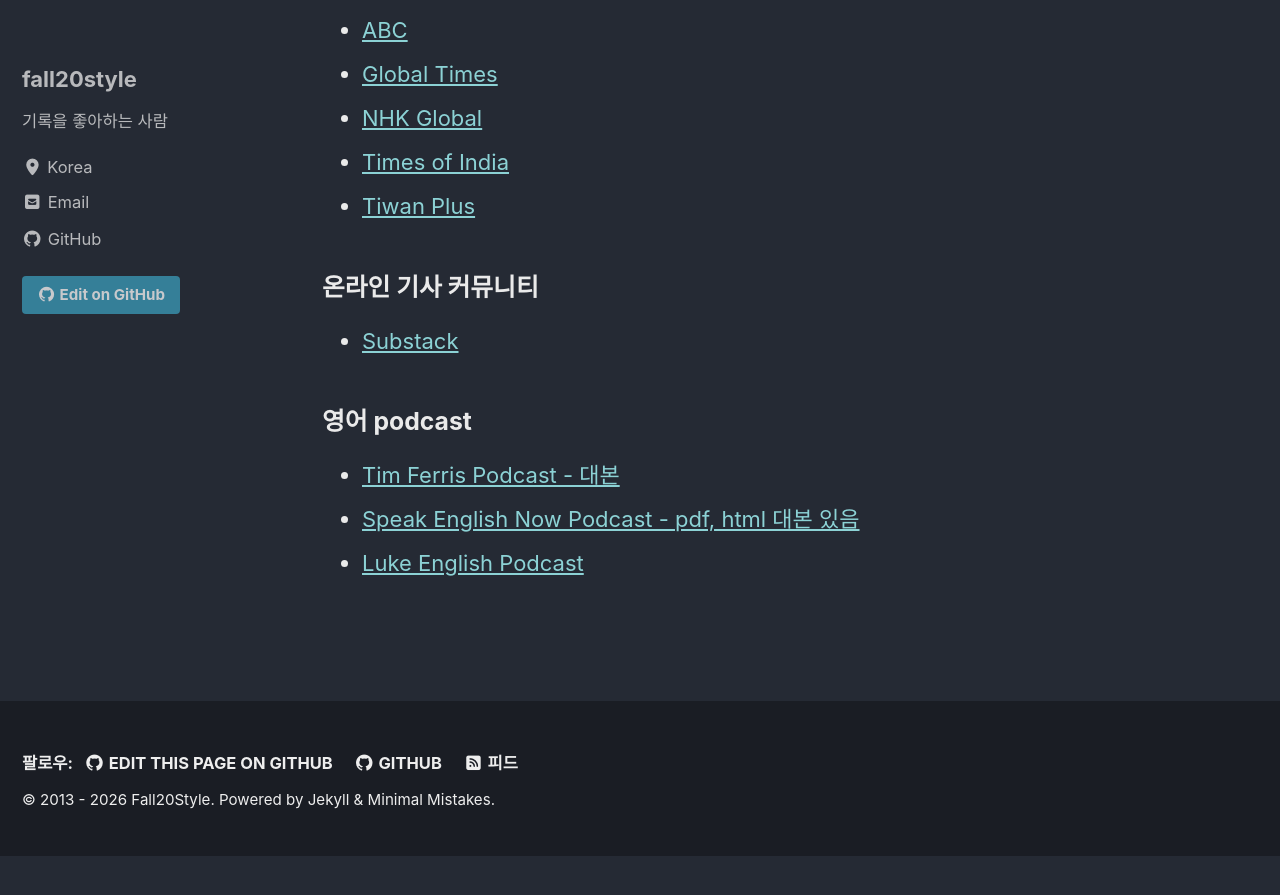
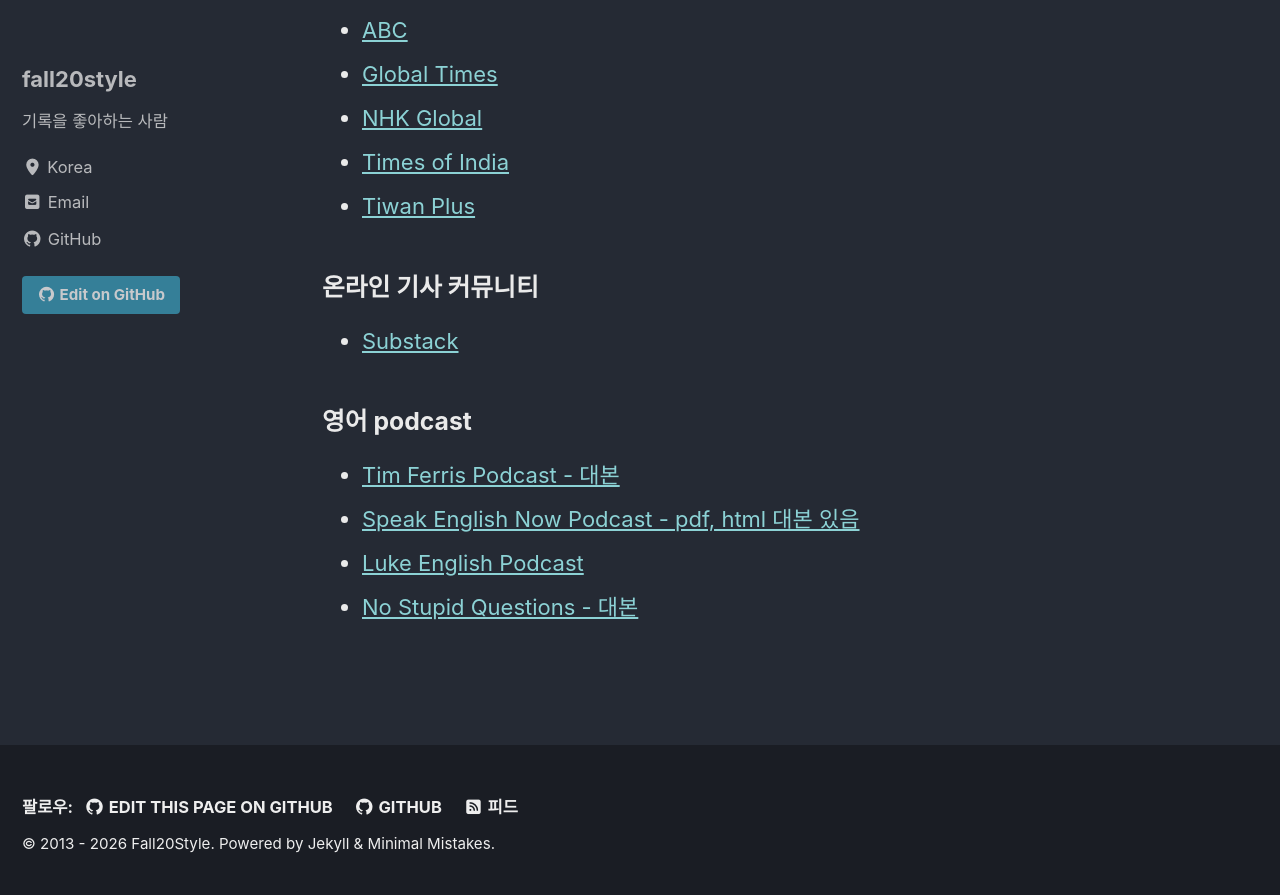
Before and after one commit to fall20style/fall20style.github.io, a Jekyll site: the page built from books.md, in a window 1280 px wide and 900 px high, scrolled down 1572 px. Shown: the top 895 px of the window. Built offline with Jekyll 4.4.1, drawn with Linux system fonts in a browser that asks for light colours; cached includes are drawn as plain includes; before the commit the page ends 2428 px from its top, so only the background shows below that.

Commit message:
Update books.md

```diff
--- a/books.md
+++ b/books.md
@@ -55,3 +55,4 @@ read_time: true
 - [Tim Ferris Podcast - 대본](https://tim.blog/2018/09/20/all-transcripts-from-the-tim-ferriss-show)
 - [Speak English Now Podcast - pdf, html 대본 있음](https://speakenglishpodcast.com/special-episode/)
 - [Luke English Podcast](https://teacherluke.co.uk/archive-of-episodes-1-149/)
+- [No Stupid Questions - 대본](https://freakonomics.com/series/nsq)
```
